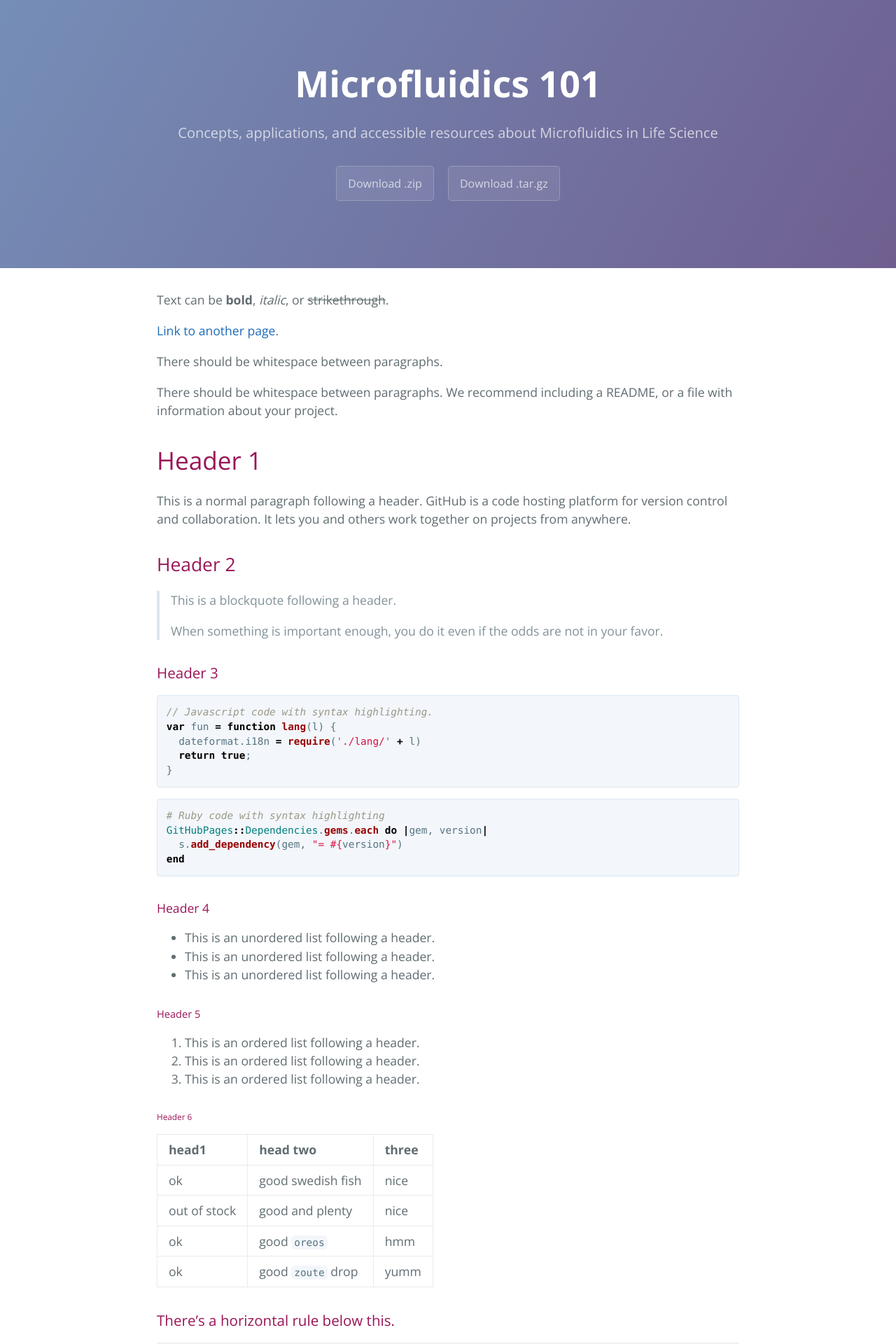
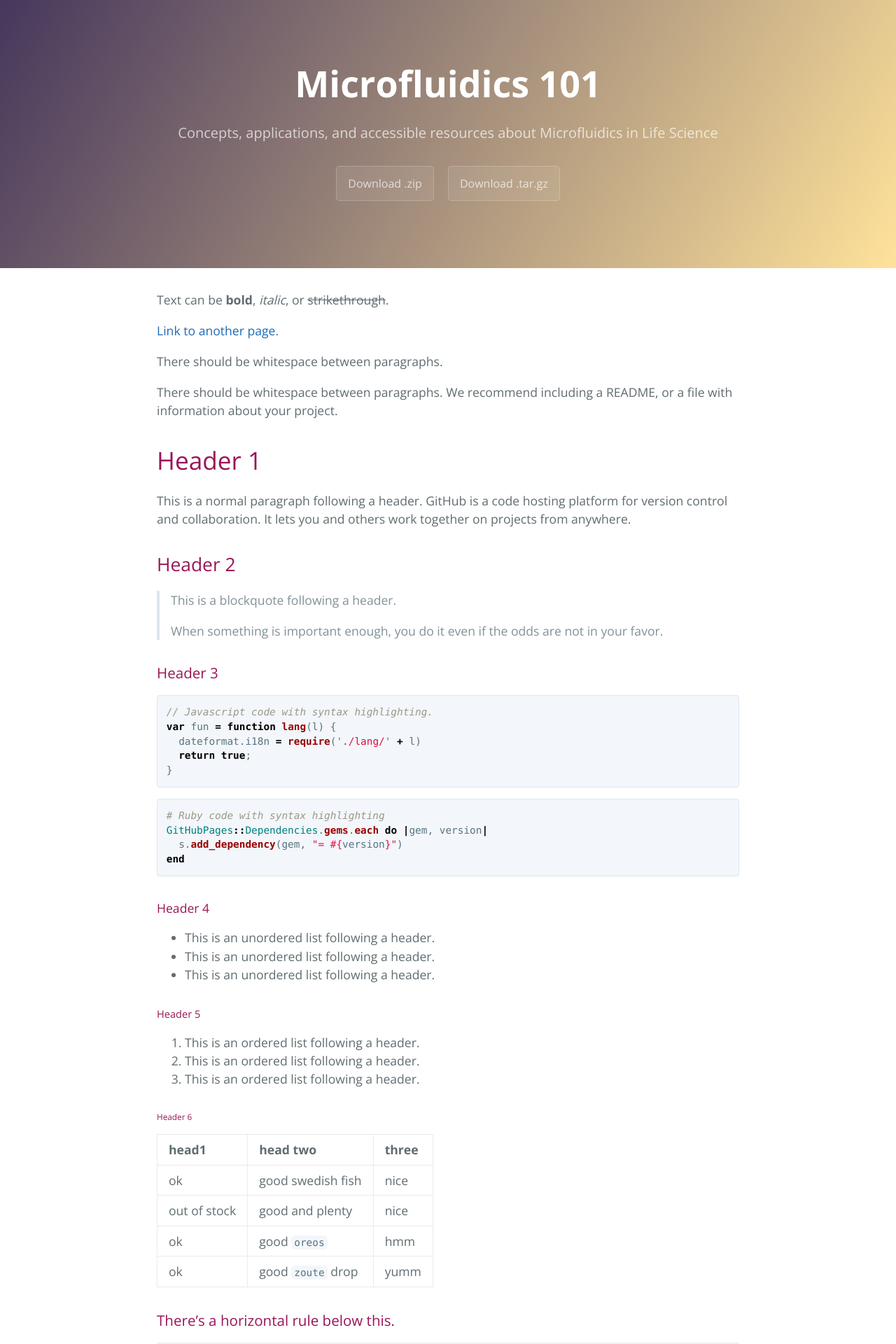
Before and after one commit to ufluidics101/ufluidics101.github.io, a Jekyll site: the page built from index.md, in a window 1280 px wide. Shown: the top 1920 px of the page at 70% size. Built offline with Jekyll 4.4.1, drawn with Linux system fonts in a browser that asks for light colours.

Commit message:
Update variables.scss

```diff
--- a/_sass/variables.scss
+++ b/_sass/variables.scss
@@ -8,8 +8,8 @@ $medium-breakpoint: 42em !default;
 //$header-bg-color-secondary: #155799 !default; #991557
 
 $header-heading-color: #fff !default;
-$header-bg-color: #6F5F90 !default; // Updated
-$header-bg-color-secondary: #758EB7 !default; // Updated
+$header-bg-color: #ffe29a !default; // Updated
+$header-bg-color-secondary: #46375c !default; // Updated
 
 // Text
 $section-headings-color: #991557 !default; // Before: #159957
```
